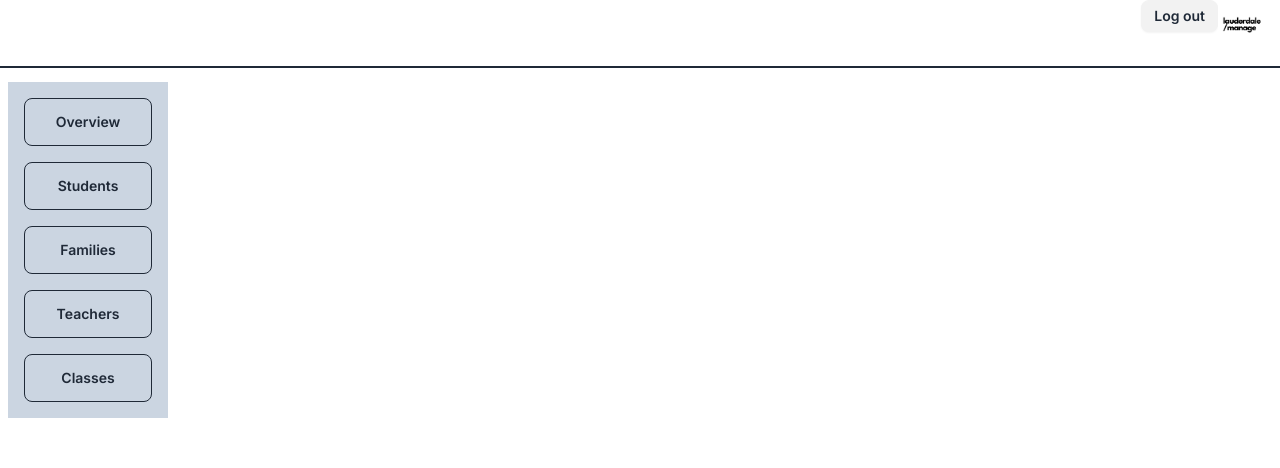
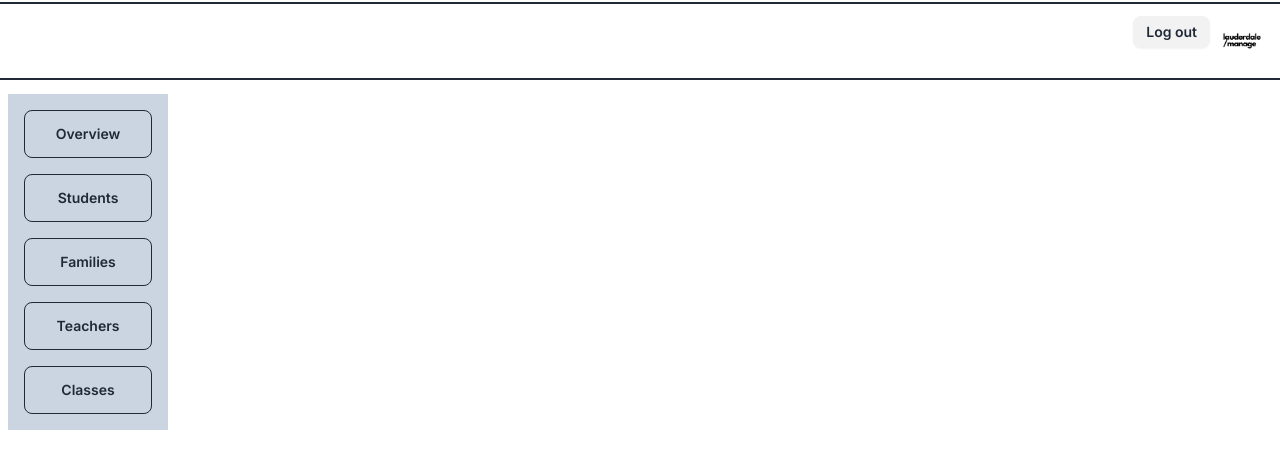
Before and after one commit to msilis/lauderdale-manage, a Next.js app: page /dashboard in a window 1280 px wide. Shown: the top 468 px of the page. Built offline with nearby package versions, Linux system fonts and the light colour scheme.

Commit message:
header styling

```diff
--- a/src/app/dashboard/page.tsx
+++ b/src/app/dashboard/page.tsx
@@ -23,14 +23,16 @@ const Dashboard = () => {
 
   return (
     <div>
-      <div className="flex justify-end align-middle text-right px-3 pb-4 outline outline-2">
+      <div className="flex justify-end align-middle text-right px-3 py-3 mt-1 outline outline-2">
         <button
           className="btn btn-sm ml-2"
           onClick={() => handleLogout(router)}
         >
           Log out
         </button>
-        <DashboardHeader />
+        <div className="ml-2">
+          <DashboardHeader />
+        </div>
       </div>
       <div className="ml-2 mt-4 p-4 bg-slate-300 max-w-fit h-full">
         <Sidebar />
```
